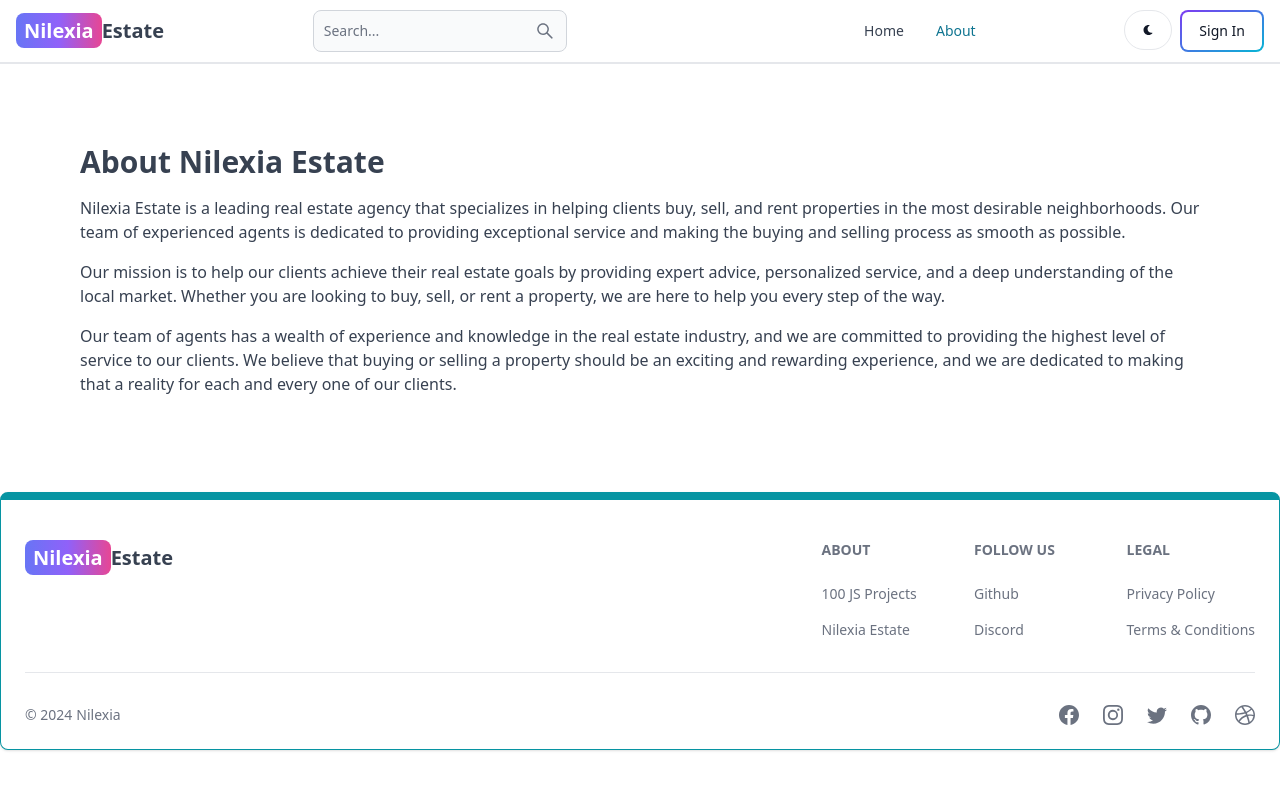
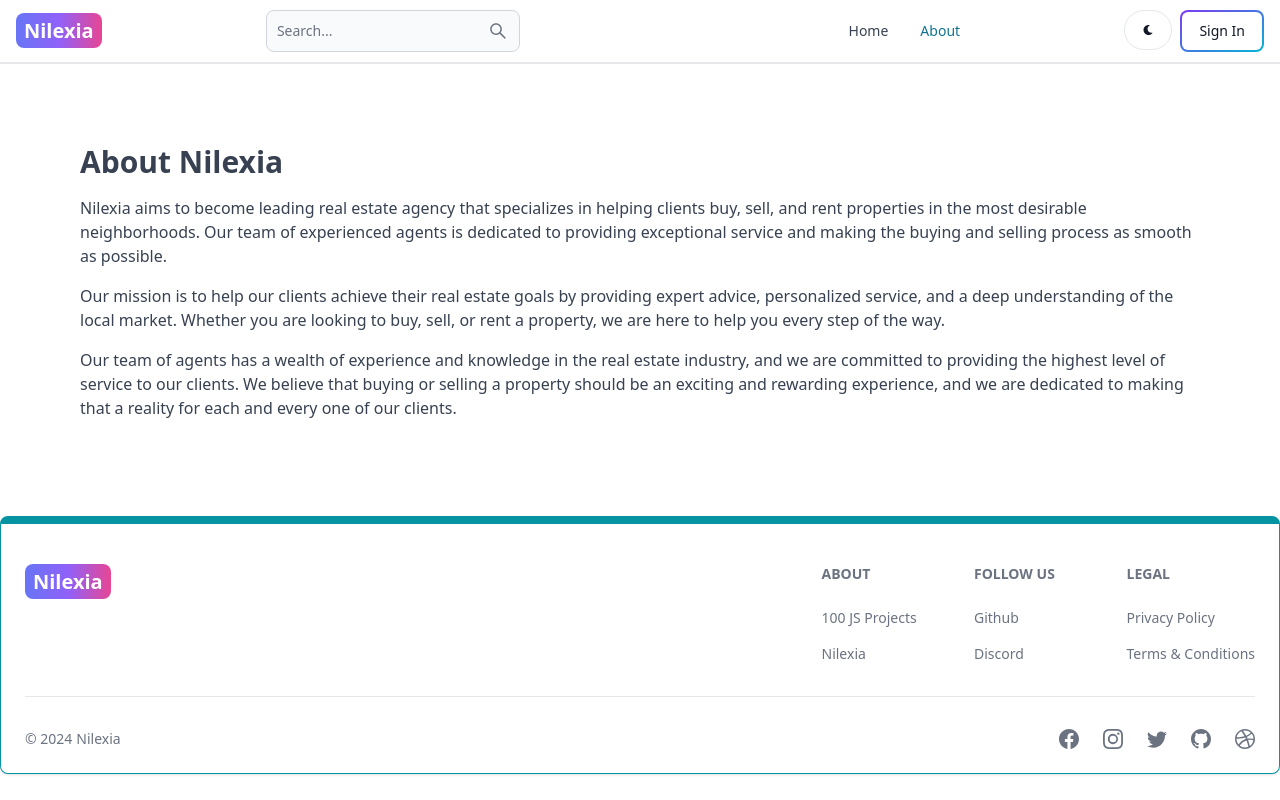
Before and after one commit to ipipi2024/nilexia-estate, a React (Vite) app in the folder client/: page /about in a window 1280 px wide. Built offline with nearby package versions, Linux system fonts and the light colour scheme; no server answers.

Commit message:
change name

```diff
--- a/client/src/components/Footer.jsx
+++ b/client/src/components/Footer.jsx
@@ -14,7 +14,6 @@ export default function FooterCom() {
               <span className='px-2 py-1 bg-gradient-to-r from-indigo-500 via-purple-500 to-pink-500 rounded-lg text-white'>
                 Nilexia
               </span>
-              Estate
             </Link>
           </div>
           <div className='grid grid-cols-2 gap-8 mt-4 sm:grid-cols-3 sm:gap-6'>
@@ -33,7 +32,7 @@ export default function FooterCom() {
                   target='_blank'
                   rel='noopener noreferrer'
                 >
-                  Nilexia Estate
+                  Nilexia
                 </Footer.Link>
               </Footer.LinkGroup>
             </div>
@@ -41,7 +40,7 @@ export default function FooterCom() {
               <Footer.Title title='Follow us' />
               <Footer.LinkGroup col>
                 <Footer.Link
-                  href='https://www.github.com/sahandghavidel'
+                  href='https://www.github.com/ipipi2024'
                   target='_blank'
                   rel='noopener noreferrer'
                 >
--- a/client/src/components/Header.jsx
+++ b/client/src/components/Header.jsx
@@ -57,7 +57,6 @@ export default function Header() {
         <span className='px-2 py-1 bg-gradient-to-r from-indigo-500 via-purple-500 to-pink-500 rounded-lg text-white'>
           Nilexia
         </span>
-        Estate
       </Link>
       <form onSubmit={handleSubmit}>
         <TextInput
--- a/client/src/pages/About.jsx
+++ b/client/src/pages/About.jsx
@@ -3,8 +3,8 @@ import React from 'react'
 export default function About() {
   return (
     <div className='py-20 px-4 max-w-6xl mx-auto'>
-      <h1 className='text-3xl font-bold mb-4'>About Nilexia Estate</h1>
-      <p className='mb-4 '>Nilexia Estate is a leading real estate agency that specializes in helping clients buy, sell, and rent properties in the most desirable neighborhoods. Our team of experienced agents is dedicated to providing exceptional service and making the buying and selling process as smooth as possible.</p>
+      <h1 className='text-3xl font-bold mb-4'>About Nilexia</h1>
+      <p className='mb-4 '>Nilexia aims to become leading real estate agency that specializes in helping clients buy, sell, and rent properties in the most desirable neighborhoods. Our team of experienced agents is dedicated to providing exceptional service and making the buying and selling process as smooth as possible.</p>
       <p className='mb-4 '>
       Our mission is to help our clients achieve their real estate goals by providing expert advice, personalized service, and a deep understanding of the local market. Whether you are looking to buy, sell, or rent a property, we are here to help you every step of the way.
       </p>
--- a/client/src/pages/Home.jsx
+++ b/client/src/pages/Home.jsx
@@ -1,5 +1,5 @@
 import { useEffect, useState } from 'react';
-import { Link } from 'react-router-dom';
+import { Link, useNavigate } from 'react-router-dom';
 import { Swiper, SwiperSlide } from 'swiper/react';
 import { Navigation, EffectFade, Autoplay } from 'swiper/modules';
 import SwiperCore from 'swiper';
@@ -10,6 +10,7 @@ export default function Home() {
   const [offerListings, setOfferListings] = useState([]);
   const [saleListings, setSaleListings] = useState([]);
   const [rentListings, setRentListings] = useState([]);
+  const navigate =useNavigate();
   SwiperCore.use([Navigation]);
   console.log(offerListings);
   useEffect(() => {
@@ -57,7 +58,7 @@ export default function Home() {
           place with ease
         </h1>
         <div className='text-gray-500 text-xs sm:text-sm'>
-          Nilexia Estate is the best place to find your next perfect place to
+          Nilexia is the best place to find your next perfect place to
           live.
           <br />
           We have a wide range of properties for you to choose from.
@@ -89,10 +90,13 @@ export default function Home() {
                 }}
                 className='relative h-[500px]'
               >
-                {/* Property Name */}
-                <p className="text-white absolute left-4 top-4 font-medium bg-black bg-opacity-70 p-2 rounded-md">
-                  {listing.name}
-                </p>
+                <p className="text-[#f1faee] absolute left-1 top-3 font-medium max-w-[90%] bg-[#457b9d] shadow-lg opacity-90 p-2 rounded-br-3xl">
+                {listing.name}
+              </p>
+              <p className="text-[#f1faee] absolute left-1 bottom-1 font-semibold max-w-[90%] bg-[#e63946] shadow-lg opacity-90 p-2 rounded-tr-3xl">
+                ${listing.discountedPrice ?? listing.regularPrice}
+                {listing.type === "rent" && " / month"}
+              </p>
               </div>
             </SwiperSlide>
           ))}
```
